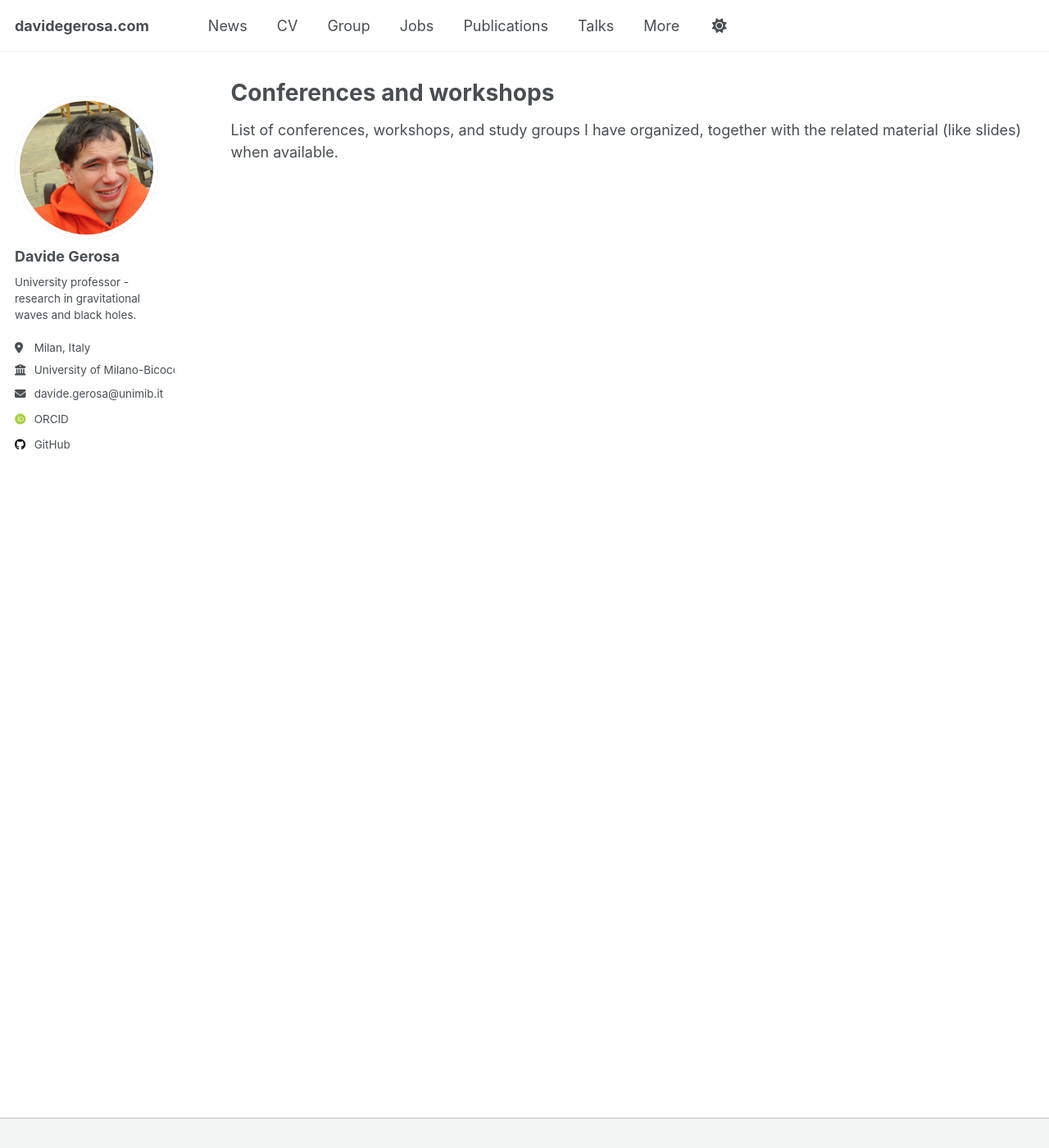
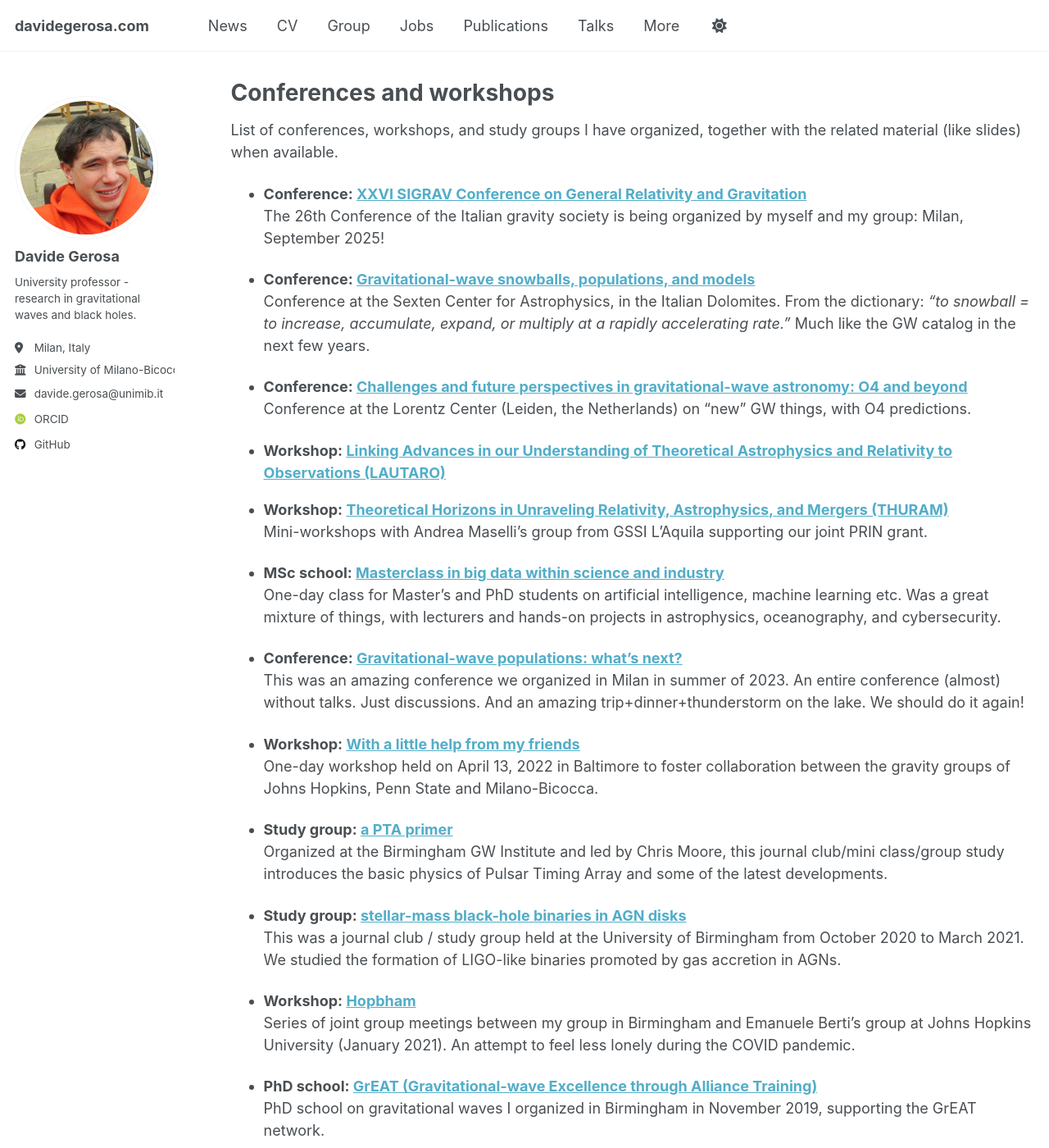
Before and after one commit to dgerosa/website, a Jekyll site: the page built from _pages/conferences.md, in a window 1280 px wide and 1400 px high. Shown: the whole window at 82% size. Built offline with Jekyll 4.4.1, drawn with Linux system fonts in a browser that asks for light colours; some web fonts are replaced; some of the changed text lies outside the part shown.

Commit message:
Fri Jun 13 10:32:39 CEST 2025

```diff
--- a/_pages/conferences.md
+++ b/_pages/conferences.md
@@ -8,3 +8,47 @@ author_profile: true
 {% include base_path %}
 
 List of conferences, workshops, and study groups I have organized, together with the related material (like slides) when available.
+
+
+- **Conference: [XXVI SIGRAV Conference on General Relativity and Gravitation](https://sites.google.com/unimib.it/sigrav2025)**
+  The 26th Conference of the Italian gravity society is being organized by myself and my group: Milan, September 2025!
+
+- **Conference: [Gravitational-wave snowballs, populations, and models](https://sites.google.com/unimib.it/gwsnowballs)**
+  Conference at the Sexten Center for Astrophysics, in the Italian Dolomites. From the dictionary: *"to snowball = to increase, accumulate, expand, or multiply at a rapidly accelerating rate."* Much like the GW catalog in the next few years.
+
+- **Conference: [Challenges and future perspectives in gravitational-wave astronomy: O4 and beyond](https://www.lorentzcenter.nl/challenges-and-future-perspectives-in-gravitational-wave-astronomy-o4-and-beyond.html)**
+  Conference at the Lorentz Center (Leiden, the Netherlands) on "new" GW things, with O4 predictions.
+
+- **Workshop: [Linking Advances in our Understanding of Theoretical Astrophysics and Relativity to Observations (LAUTARO)](/lautaro/)**
+- **Workshop: [Theoretical Horizons in Unraveling Relativity, Astrophysics, and Mergers (THURAM)](../?p=6295)**
+  Mini-workshops with Andrea Maselli’s group from GSSI L’Aquila supporting our joint PRIN grant.
+
+- **MSc school: [Masterclass in big data within science and industry](https://sites.google.com/unimib.it/bigdatamasterclass)**
+  One-day class for Master’s and PhD students on artificial intelligence, machine learning etc. Was a great mixture of things, with lecturers and hands-on projects in astrophysics, oceanography, and cybersecurity.
+
+- **Conference: [Gravitational-wave populations: what’s next?](https://sites.google.com/unimib.it/gwpopnext)**
+  This was an amazing conference we organized in Milan in summer of 2023. An entire conference (almost) without talks. Just discussions. And an amazing trip+dinner+thunderstorm on the lake. We should do it again!
+
+- **Workshop: [With a little help from my friends](with-a-little-help-from-my-friends-workshop/)**
+  One-day workshop held on April 13, 2022 in Baltimore to foster collaboration between the gravity groups of Johns Hopkins, Penn State and Milano-Bicocca.
+
+- **Study group: [a PTA primer](/ptaprimer/)**
+  Organized at the Birmingham GW Institute and led by Chris Moore, this journal club/mini class/group study introduces the basic physics of Pulsar Timing Array and some of the latest developments.
+
+- **Study group: [stellar-mass black-hole binaries in AGN disks](/bhbin-agndisks/)**
+  This was a journal club / study group held at the University of Birmingham from October 2020 to March 2021. We studied the formation of LIGO-like binaries promoted by gas accretion in AGNs.
+
+- **Workshop: [Hopbham](/hopbham-workshop/)**
+  Series of joint group meetings between my group in Birmingham and Emanuele Berti’s group at Johns Hopkins University (January 2021). An attempt to feel less lonely during the COVID pandemic.
+
+- **PhD school: [GrEAT (Gravitational-wave Excellence through Alliance Training)](https://sites.google.com/view/greatnetworkschool)**
+  PhD school on gravitational waves I organized in Birmingham in November 2019, supporting the GrEAT network.
+
+- **Conference: [Numerical relativity beyond General Relativity](http://benasque.org/2018relativity/)**
+  International conference on numerical approaches in modified theories of gravity, held in the beautiful town of Benasque (Spain) in June 2018.
+
+- **Conference: [34th Pacific Coast Gravity Meeting](http://www.tapir.caltech.edu/~pcgm34/)**
+  I co-organized the 34th edition of Pacific Coast Gravity Meeting at Caltech, Pasadena, CA, in March 2018.
+
+- **Conference: [The disc migration issue: from protoplanets to supermassive black holes](https://www.ast.cam.ac.uk/meetings/2017/migration.issue.protoplanets.supermassive.black.holes)**
+  International workshop on inspiral/migration in accretion disks, Cambridge UK, May 2017. It turns out planets and supermassive black holes have a lot in common!
```
